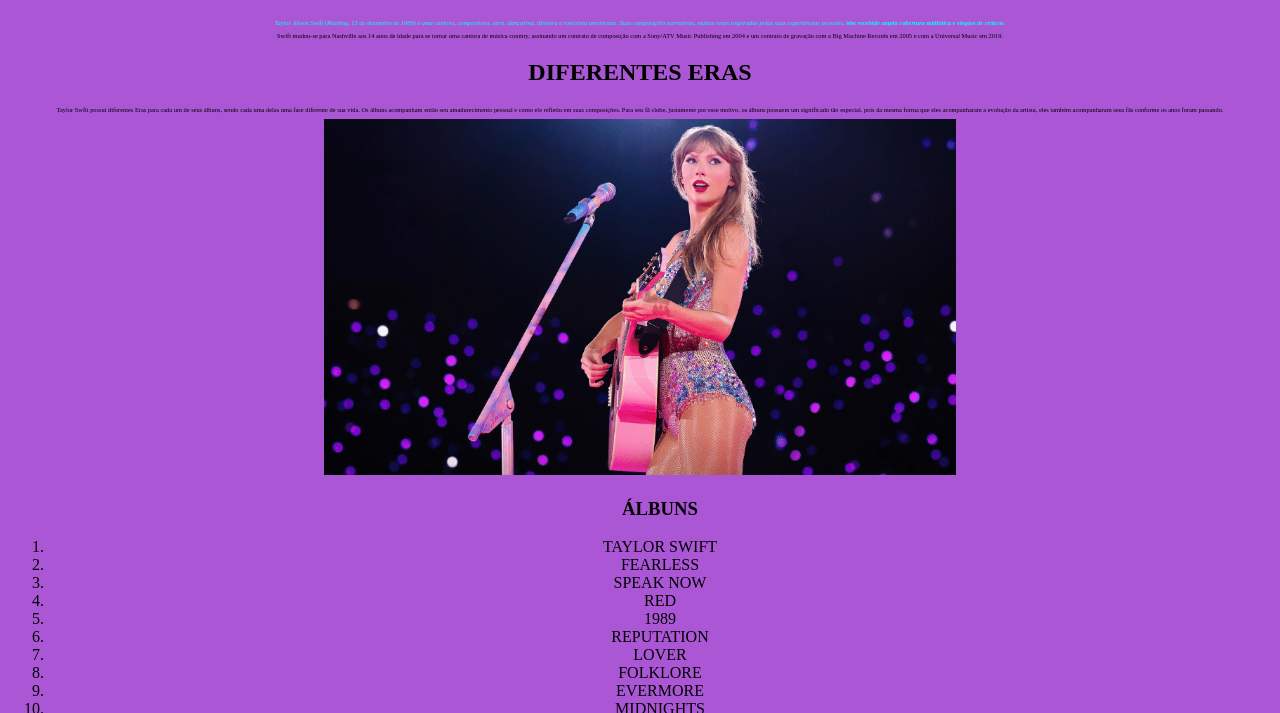
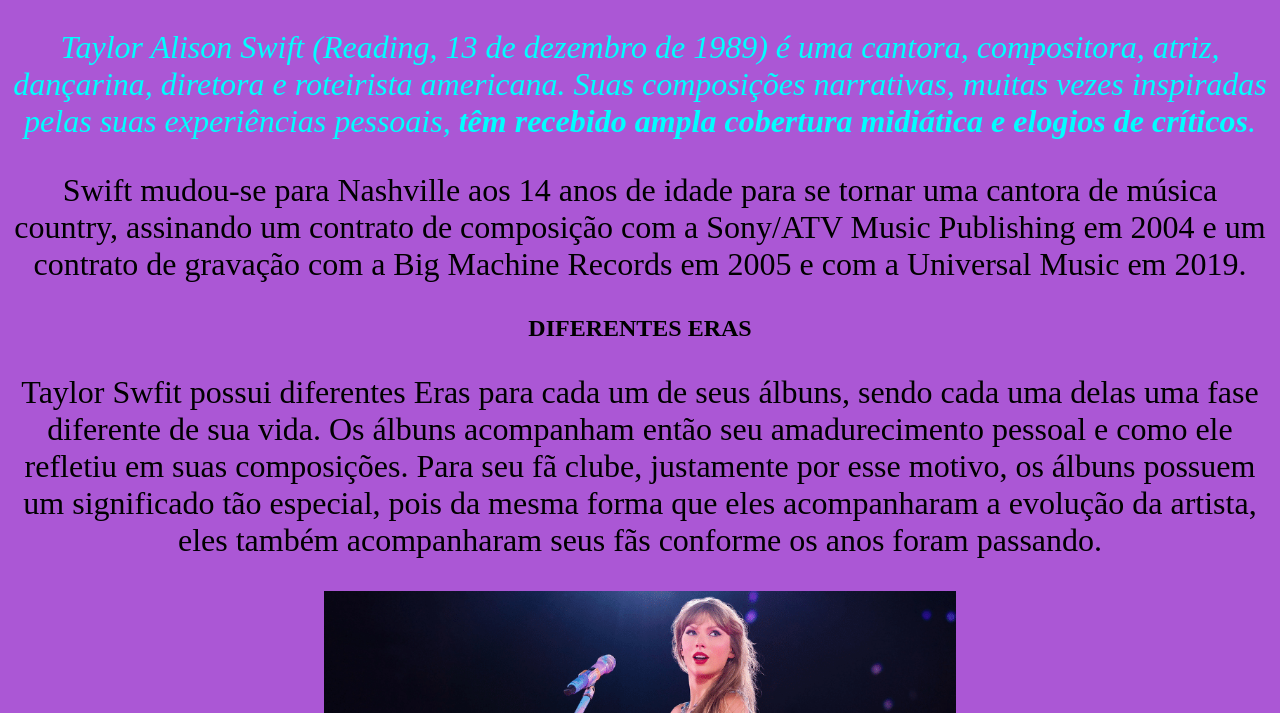
Before and after one commit to IsabelaHaddad/primeiros2024, a plain HTML site: page index.html in a window 1280 px wide. Shown: the part 87-800 px from the top of the page. Drawn offline with Linux system fonts and the light colour scheme.

Commit message:
Update style.css

```diff
--- a/style.css
+++ b/style.css
@@ -4,7 +4,7 @@
 }
 
 p {
-    font-size: 40%;
+    font-size: 32px;
 }
 
 .unicornio {
```
